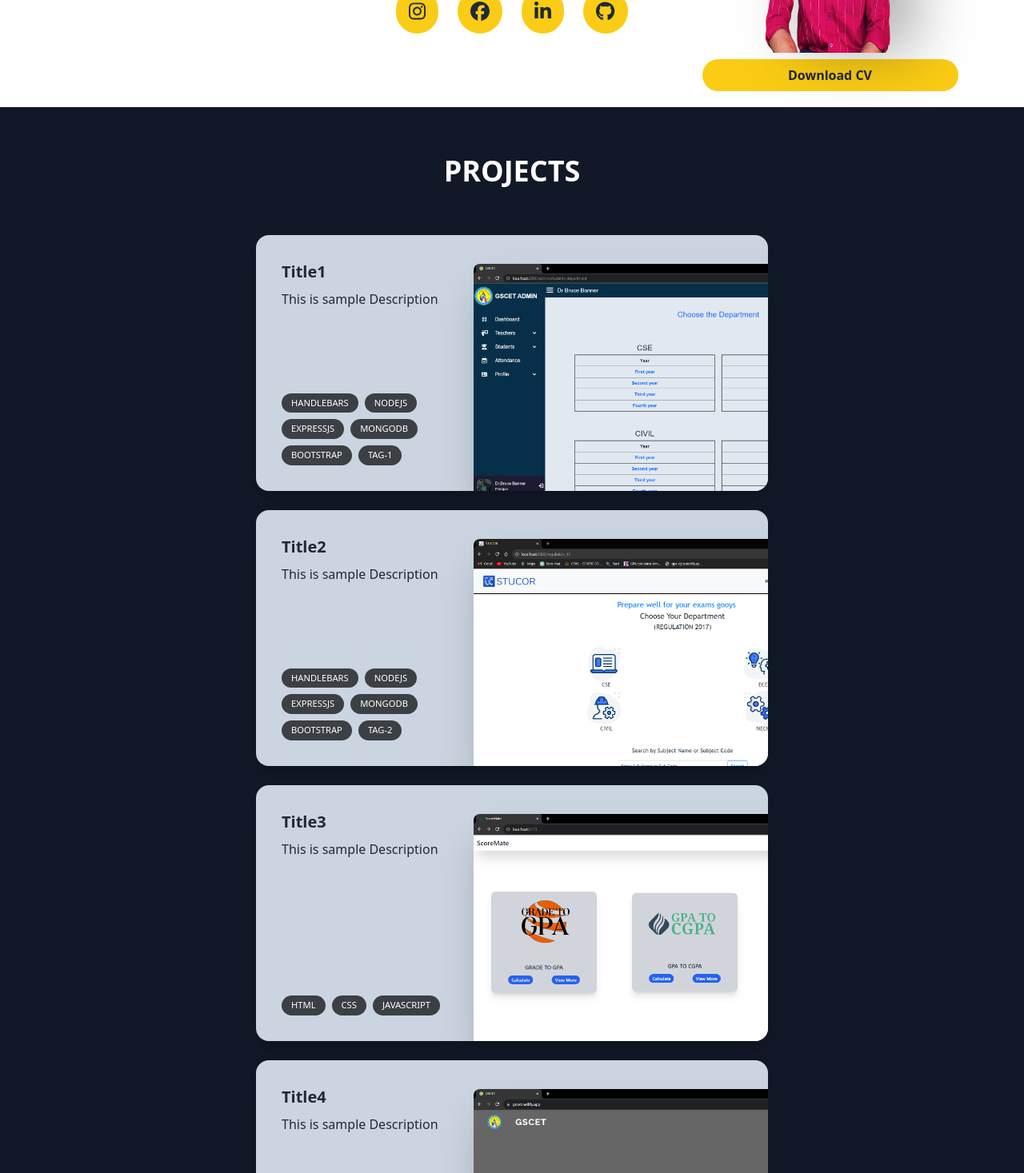
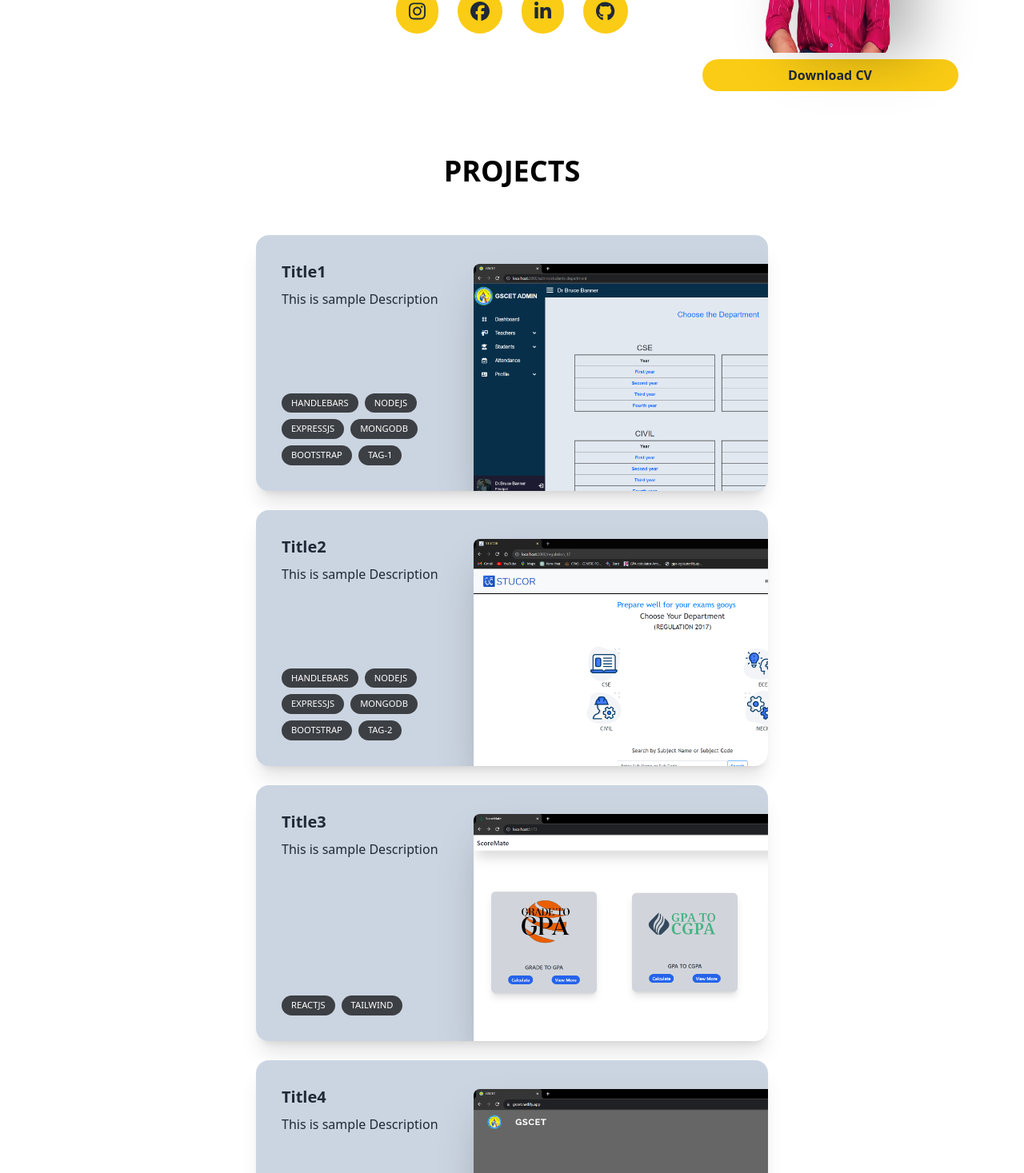
Before and after one commit to Abhi-raam/Portfolio, a React (Vite) app: page / in a window 1280 px wide. Shown: the part 1230-2697 px from the top of the page at 80% size. Built offline with nearby package versions, Linux system fonts and the light colour scheme.

Commit message:
fet : project section bg changed to white

```diff
--- a/src/Components/Project.jsx
+++ b/src/Components/Project.jsx
@@ -3,9 +3,9 @@ import ProjectCards from './ProjectCards'
 import ProjectDatas from '../Data/ProjectData';
 function Project() {
     return (
-        <div id='project' className='bg-gray-900 pt-10'>
+        <div id='project' className=' pt-10'>
             <div>
-                <h1 className='text-center text-white font-semibold text-2xl md:text-4xl pt-5'>PROJECTS</h1>
+                <h1 className='text-center text-black font-semibold text-2xl md:text-4xl pt-5'>PROJECTS</h1>
             </div>
             {/* <div className='grid justify-self-center'>
                 <div className=" bg-gray-100 max-w-[42rem] border
--- a/src/Components/ProjectCards.jsx
+++ b/src/Components/ProjectCards.jsx
@@ -3,7 +3,7 @@ import React from 'react'
 function ProjectCards({ project }) {
     const { Title, Description, Tag,Image } = { ...project }
     return (
-        <div className="group card card-side overflow-hidden cursor-pointer sm:h-[20rem] bg-slate-300 w-auto md:w-[40rem] justify-self-center shadow-xl">
+        <div className="group card card-side hover:shadow-2xl overflow-hidden cursor-pointer sm:h-[20rem] bg-slate-300 w-auto md:w-[40rem] justify-self-center shadow-xl">
             <div className='bg-slate-500'>
                 <img src={Image} className='absolute  hidden w-[35rem] md:w-[33rem]  sm:block top-9 -right-[10rem]  rounded-t-lg shadow-2xl  group-hover:-translate-x-3 group-hover:scale-[1.04] group-hover:-translate-y-3 group-hover:-rotate-2 transition' alt="" />
                 {/* <img src={Image} className='absolute  hidden  sm:block top-9 -right-[18rem] w-[36.25rem] rounded-t-lg shadow-2xl group-even:right-[initial] group-even:-left-[18rem] group-hover:-translate-x-3 group-hover:scale-[1.04] group-hover:-translate-y-3 group-hover:-rotate-2 transition group-even:group-hover:translate-x-3 group-even:group-hover:translate-y-3 group-even:group-hover:rotate-3' alt="" /> */}
--- a/src/Data/ProjectData.jsx
+++ b/src/Data/ProjectData.jsx
@@ -34,9 +34,8 @@ const ProjectDatas = [
         Title : "Title3",
         Description : "This is sample Description",
         Tag :[
-            "html",
-            "css",
-            "javascript",
+            "reactjs",
+            "tailwind",
         ],
         Image : project3
     },
```
